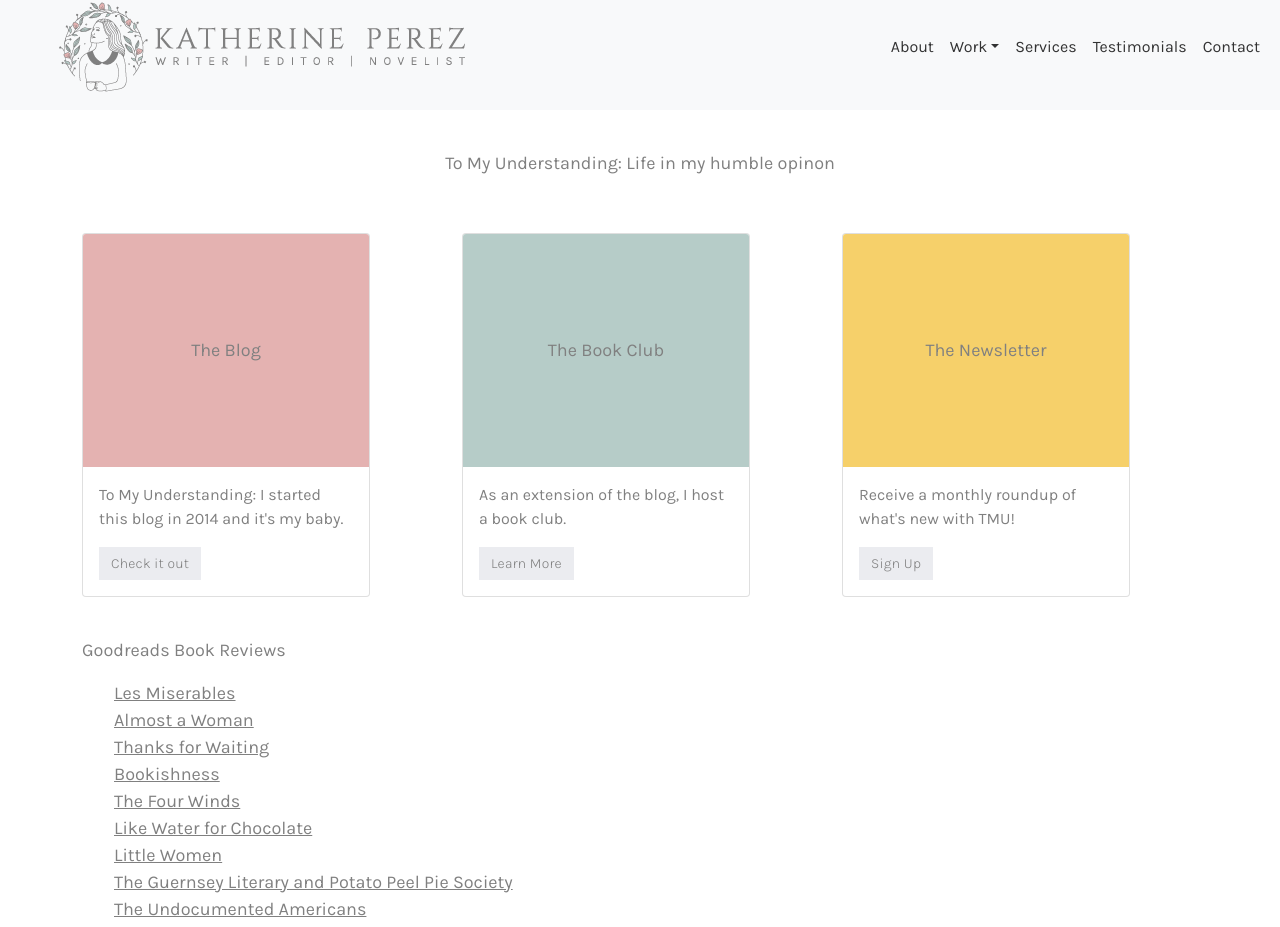
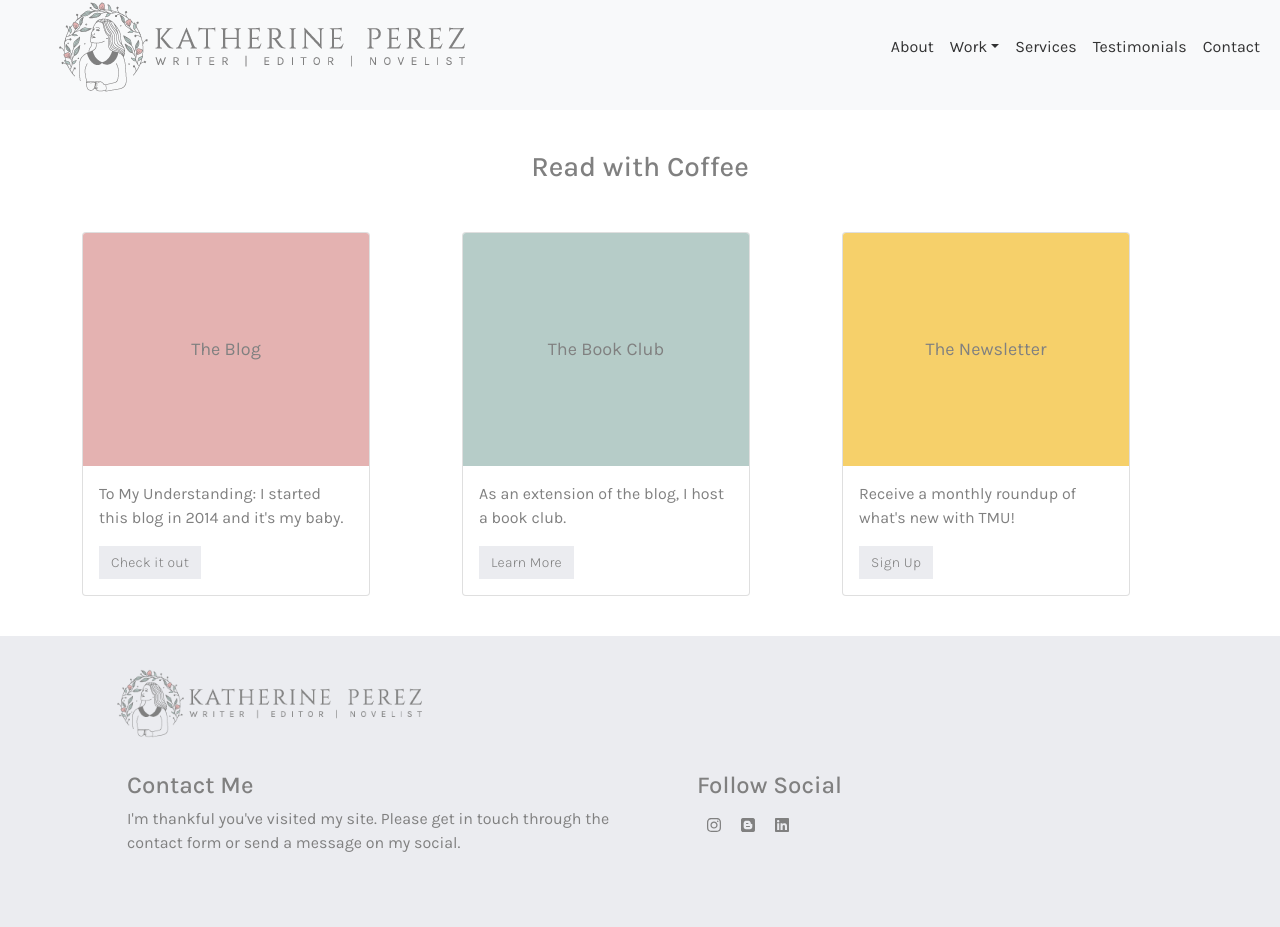
Before and after one commit to Kaitlyn-Lynette/Kathys-Portfolio, a React (Create React App) app: page /readwithcoffee in a window 1280 px wide. Shown: the part 16-943 px from the top of the page. Built offline with nearby package versions, Linux system fonts and the light colour scheme.

Commit message:
Corrected URLs, changed title, and added target blank

```diff
--- a/src/components/Footer.js
+++ b/src/components/Footer.js
@@ -89,7 +89,7 @@ const Footer = () => {
               paddingBottom: "20px",
             }}
           >
-            <p>
+            <p style={{fontSize: "10px"}}>
              Designed by Kaitlyn Gilbert
             </p>
           </Col>
--- a/src/pages/ReadWithCoffee.js
+++ b/src/pages/ReadWithCoffee.js
@@ -21,7 +21,7 @@ const ReadWithCoffee = () => {
       <Container className="rwc-container">
         <Row>
           <Col className="rwc-heading" md={12}>
-            <p>To My Understanding: Life in my humble opinon</p>
+            <h3>Read with Coffee</h3>
           </Col>
         </Row>
         <Row>
@@ -38,7 +38,8 @@ const ReadWithCoffee = () => {
                 </Card.Text>
                 <Button
                   className="rwc-button"
-                  href="https://www.instagram.com/p/CVnoEZ4vyxZ/"
+                  target="_blank"
+                  href="http://www.tomyunderstanding.net/"
                 >
                   Check it out
                 </Button>
@@ -57,6 +58,7 @@ const ReadWithCoffee = () => {
                 </Card.Text>
                 <Button
                   className="rwc-button"
+                  target="_blank"
                   href="https://www.instagram.com/p/CVnoEZ4vyxZ/"
                 >
                   Learn More
@@ -76,6 +78,7 @@ const ReadWithCoffee = () => {
                 </Card.Text>
                 <Button
                 className="rwc-button"
+                target="_blank"
                 href="http://www.tomyunderstanding.net/"
                 >
                   Sign Up
@@ -84,7 +87,7 @@ const ReadWithCoffee = () => {
             </Card>
           </Col>
         </Row>
-        <Row className="rwc-reviews">
+        {/* <Row className="rwc-reviews">
           <Col>
             <p>Goodreads Book Reviews</p>
             <ul>
@@ -140,7 +143,7 @@ const ReadWithCoffee = () => {
               </li>
             </ul>
           </Col>
-        </Row>
+        </Row> */}
         {/* <Row className="rwc-faves">
           <Col>
           <p>Favorite Authors</p>
```
